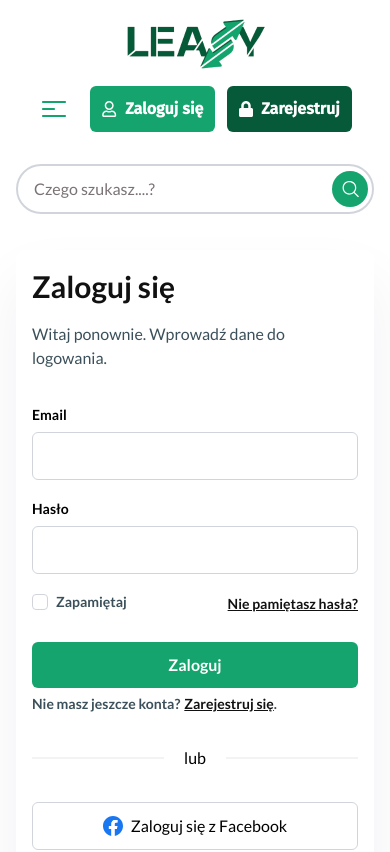
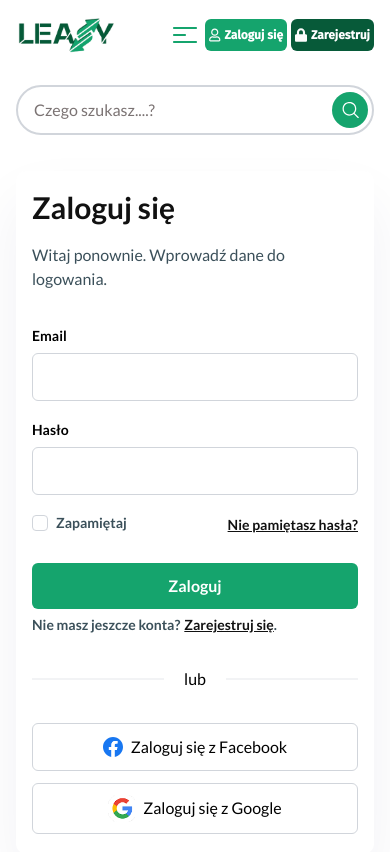
Before and after one commit to nazar-koltsun/leasy, a Next.js app: page /login in a window 390 px wide. Shown: the top 852 px of the page. Built offline with nearby package versions, Linux system fonts and the light colour scheme.

Commit message:
Header - fixes for mobile

```diff
--- a/components/Header.jsx
+++ b/components/Header.jsx
@@ -23,7 +23,7 @@ const SHOW_DESKTOP_NAV_ROUTES = ['/'];
 const SHOW_IS_AUTH_ROUTES = ['/', '/dashboard'];
 
 const DashboardLogo = () => (
-  <div className="flex items-center gap-3">
+  <div className="flex items-center gap-3 max-700:hidden">
     <GraphIcon />
     <span className="text-chineseBlack text-lg font-bold">Dashboard</span>
   </div>
@@ -47,20 +47,37 @@ const Header = ({ isDashboard = false, className }) => {
     document.body.style.overflow = 'unset';
   };
 
+  const mobileBtnsClasses = 'max-700:text-xs max-700:py-2 max-700:px-1 max-700:gap-1';
+
   return (
     <header
       className={cn(
-        'relative z-40 bg-white p-4 flex justify-between items-center max-1100:flex-wrap max-700:flex-wrap max-700:justify-center max-700:gap-4',
+        'relative z-40 bg-white p-4 flex justify-between items-center max-1100:flex-wrap max-700:flex-wrap max-700:gap-4',
         isNavOpen && 'z-50',
         className
       )}
     >
       <div className="order-1 flex items-center gap-5">
-        <Image src={Logo} width={145} height={54} priority alt="Logo" />
+        <Image
+          src={Logo}
+          width={145}
+          height={54}
+          priority
+          alt="Logo"
+          className="max-700:w-[100px]"
+        />
         {isDashboard && <DashboardLogo />}
       </div>
 
-      <HeaderNav isOpen={isNavOpen} onClose={closeNav} className={cn('hidden', showNavOnDesktop && 'block max-1024:hidden',  isNavOpen && 'block max-1024:block')} />
+      <HeaderNav
+        isOpen={isNavOpen}
+        onClose={closeNav}
+        className={cn(
+          'hidden',
+          showNavOnDesktop && 'block max-1024:hidden',
+          isNavOpen && 'block max-1024:block'
+        )}
+      />
 
       {!showNavOnDesktop && (
         <SearchInput
@@ -74,13 +91,13 @@ const Header = ({ isDashboard = false, className }) => {
 
       <div
         className={cn(
-          'flex gap-3 items-center order-3 max-620:gap-3',
+          'flex gap-3 items-center order-3 max-700:gap-1',
           isAuth && 'gap-5'
         )}
       >
         {isDashboard && (
-          <Button variant="secondary" className="font-firaSans font-medium">
-            <PlusCircleIcon /> Dodaj ogłoszenie
+          <Button variant="secondary" className={cn("font-firaSans font-medium", mobileBtnsClasses)}>
+            <PlusCircleIcon className='w-3 h-3' /> Dodaj ogłoszenie
           </Button>
         )}
 
@@ -89,8 +106,8 @@ const Header = ({ isDashboard = false, className }) => {
           className={cn(
             'group transition duration-300 ease-in-out',
             flatBtnBaseClasses,
-            !isAuth && 'mr-2',
-            showNavOnDesktop && 'hidden max-1024:block'
+            !isAuth && 'mr-2 max-700:mr-0',
+            showNavOnDesktop && 'hidden max-1024:flex',
           )}
           onClick={openNav}
         >
@@ -99,17 +116,17 @@ const Header = ({ isDashboard = false, className }) => {
 
         {!isAuth && (
           <>
-            <Button path={'/login'} className="px-3 font-firaSans">
-              <UserIcon />
+            <Button path={'/login'} className={cn("px-3 font-firaSans", mobileBtnsClasses)}>
+              <UserIcon className='max-700:w-3' />
               Zaloguj się
             </Button>
 
             <Button
               path={'/logup'}
               variant="secondary"
-              className="px-3 font-firaSans"
+              className={cn("px-3 font-firaSans", mobileBtnsClasses)}
             >
-              <LockIcon />
+              <LockIcon className='max-700:w-3' />
               Zarejestruj
             </Button>
           </>
@@ -129,13 +146,13 @@ const Header = ({ isDashboard = false, className }) => {
           <>
             <Button
               className="group relative w-12 h-12 p-0 rounded-full bg-transparent border border-[#ddd]
-            hover:bg-transparent shadow-doobleSmallShadow"
+            hover:bg-transparent shadow-doobleSmallShadow max-700:w-8 max-700:h-8"
             >
               <Image
                 src={UserPhoto}
                 alt="User photo"
                 className="absolute left-1/2 top-1/2
-              -translate-x-1/2 -translate-y-1/2 w-10 h-10"
+              -translate-x-1/2 -translate-y-1/2 w-10 h-10 max-700:w-7 max-700:h-7"
               />
 
               <div
```
